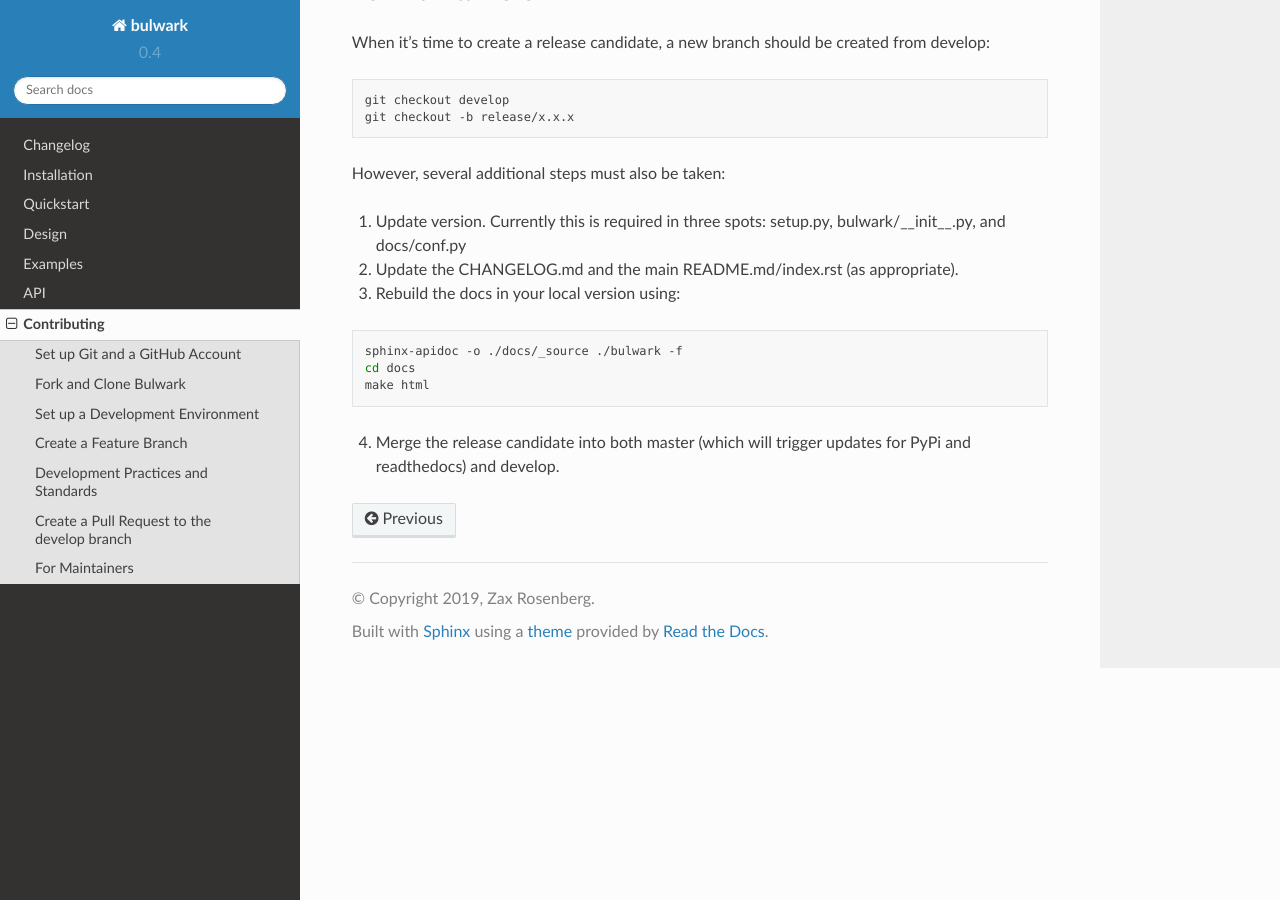
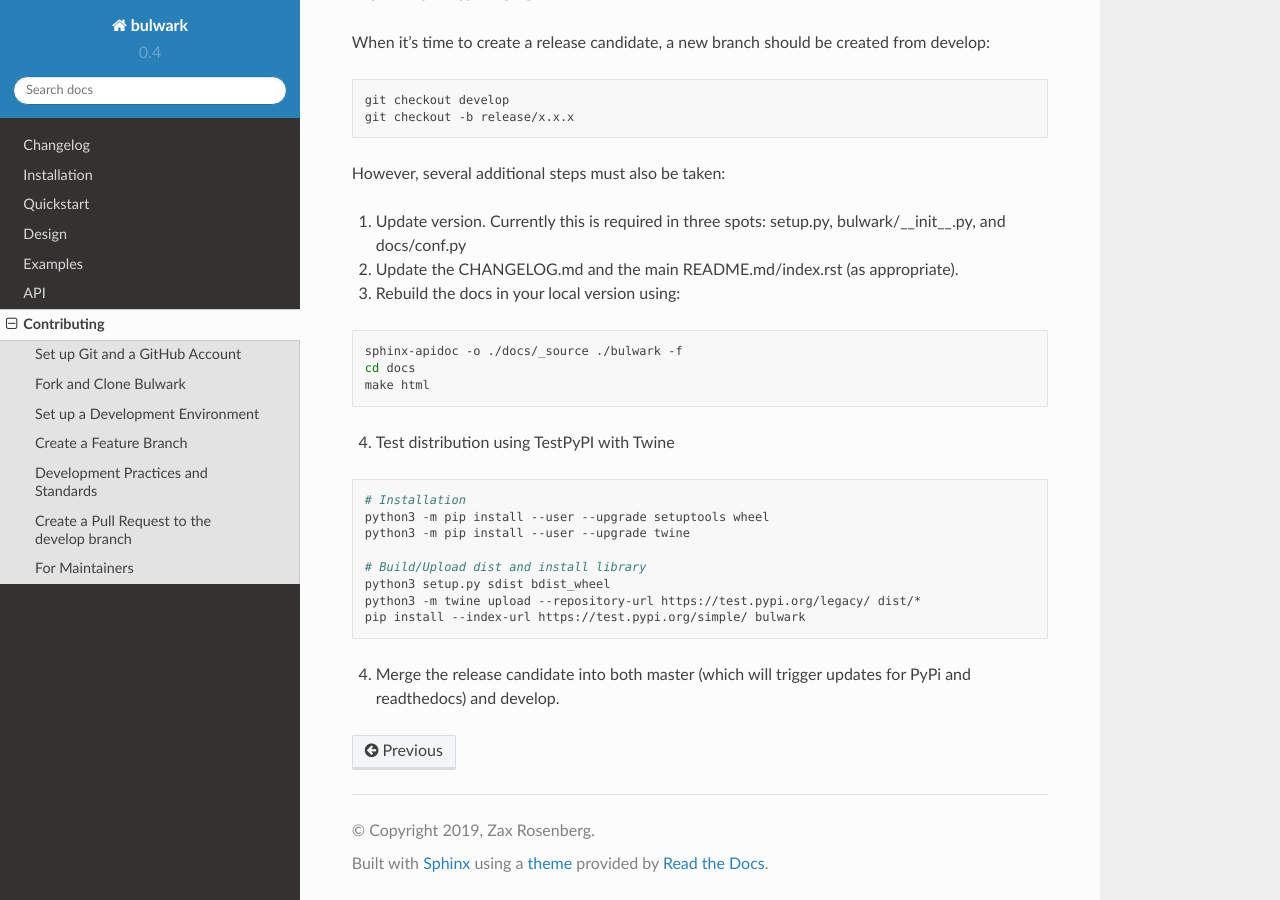
Before and after one commit to ZaxR/bulwark, a Sphinx documentation site: the page built from docs/contributing.rst, in a window 1280 px wide and 900 px high, scrolled down 1281 px. Built offline with Sphinx 7.4.7 and the Read the Docs theme 2.0.0, drawn with Linux system fonts in a browser that asks for light colours.

Commit message:
Update contributing.rst to include TestPyPi step

```diff
--- a/docs/contributing.rst
+++ b/docs/contributing.rst
@@ -76,4 +76,17 @@
   cd docs
   make html
 
+4. Test distribution using TestPyPI with Twine
+
+.. code-block:: bash
+
+  # Installation
+  python3 -m pip install --user --upgrade setuptools wheel
+  python3 -m pip install --user --upgrade twine
+
+  # Build/Upload dist and install library
+  python3 setup.py sdist bdist_wheel
+  python3 -m twine upload --repository-url https://test.pypi.org/legacy/ dist/*
+  pip install --index-url https://test.pypi.org/simple/ bulwark
+
 4. Merge the release candidate into both master (which will trigger updates for PyPi and readthedocs) and develop.
```
